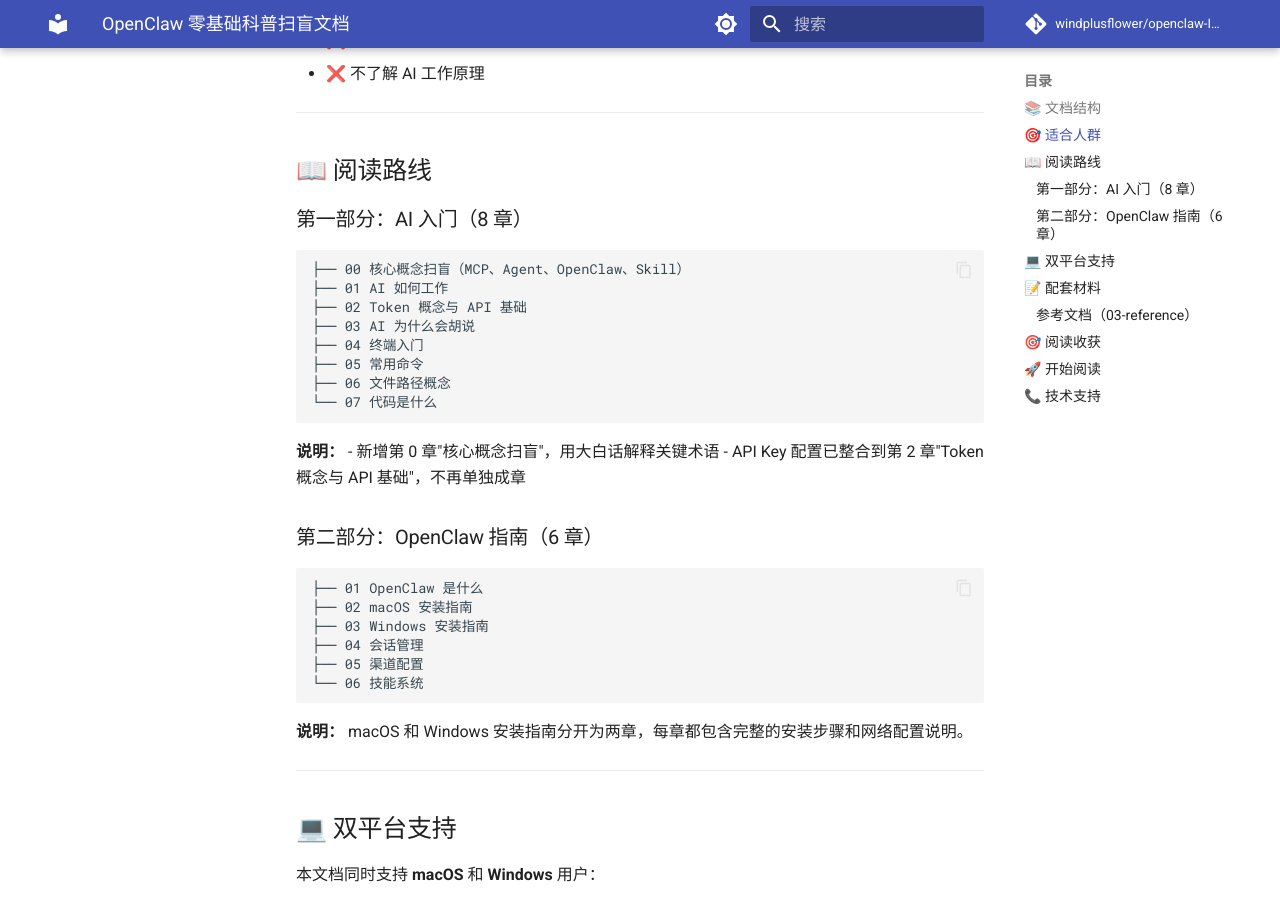
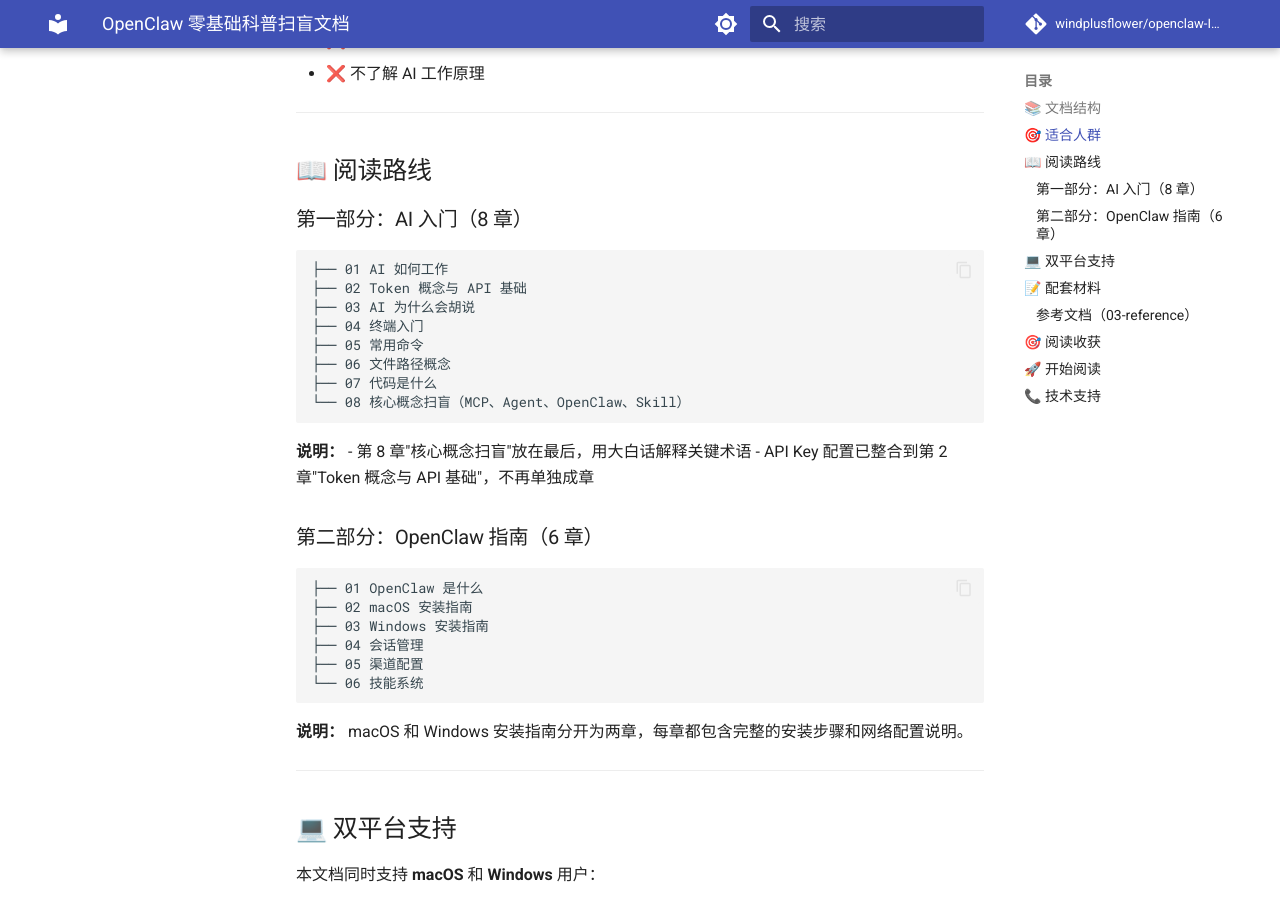
Before and after one commit to windplusflower/openclaw-Intro, an MkDocs documentation site: the page built from docs/index.md, in a window 1280 px wide and 900 px high, scrolled down 755 px. Built offline with MkDocs 1.6.1 and Material for MkDocs 9.7.7, drawn with Linux system fonts in a browser that asks for light colours; comment, search, counter and statistics services are not loaded.

Commit message:
docs: 将 00-core-concepts.md 重命名为 08-core-concepts.md
- 将核心概念章节移到 AI 入门章节最后
- 更新 docs/01-ai-intro/index.md 中的章节列表和引用
- 更新 docs/index.md 中的阅读路线说明

````diff
--- a/docs/index.md
+++ b/docs/index.md
@@ -30,18 +30,18 @@
 ### 第一部分：AI 入门（8 章）
 
 ```
-├── 00 核心概念扫盲（MCP、Agent、OpenClaw、Skill）
 ├── 01 AI 如何工作
 ├── 02 Token 概念与 API 基础
 ├── 03 AI 为什么会胡说
 ├── 04 终端入门
 ├── 05 常用命令
 ├── 06 文件路径概念
-└── 07 代码是什么
+├── 07 代码是什么
+└── 08 核心概念扫盲（MCP、Agent、OpenClaw、Skill）
 ```
 
 **说明：**
-- 新增第 0 章"核心概念扫盲"，用大白话解释关键术语
+- 第 8 章"核心概念扫盲"放在最后，用大白话解释关键术语
 - API Key 配置已整合到第 2 章"Token 概念与 API 基础"，不再单独成章
 
 ### 第二部分：OpenClaw 指南（6 章）
````
Also changed, not shown: docs/01-ai-intro/index.md (+1 -1 lines), docs/01-ai-intro/08-core-concepts.md (renamed from docs/01-ai-intro/00-core-concepts.md).
